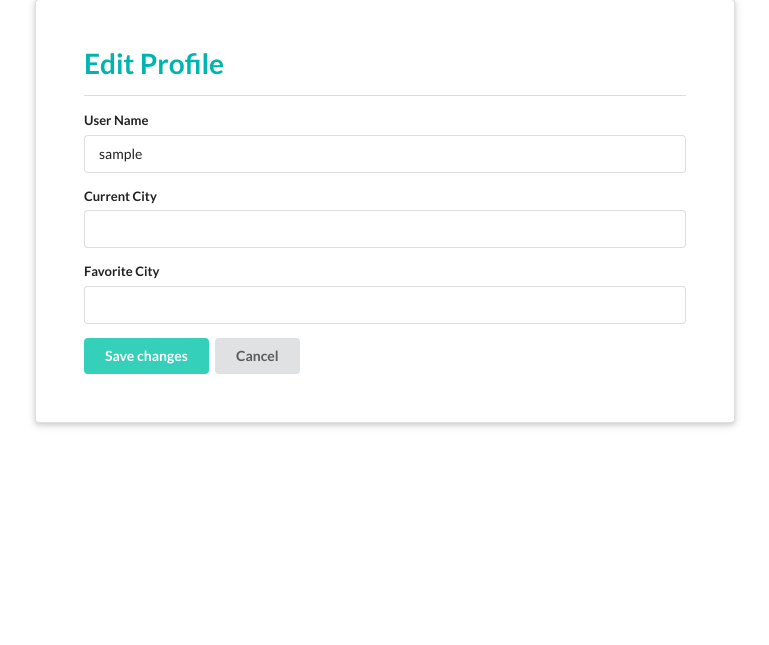
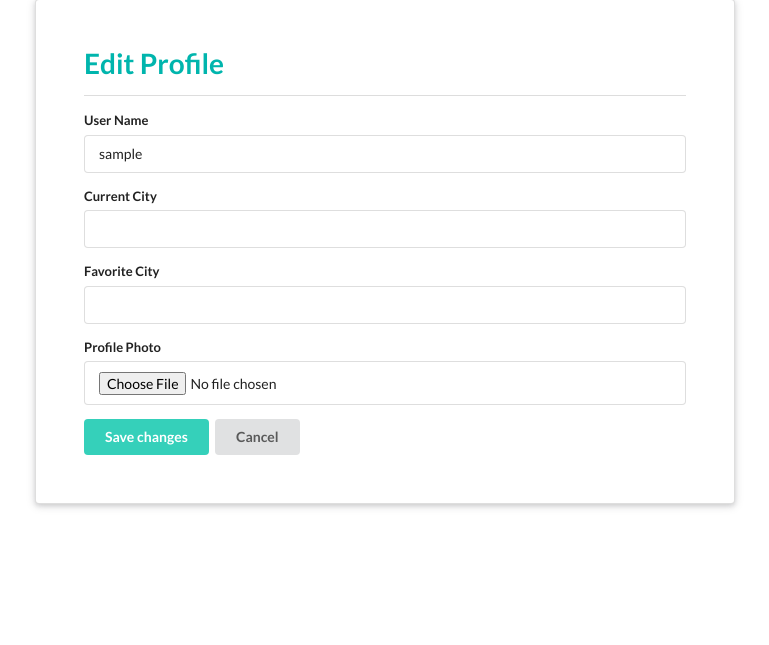
Before and after one commit to 2manycooks/Wayfarer, a Django app: page /users/edit in a window 1280 px wide. Shown: the part 251-896 px from the top of the page, without its empty margins (255-1024 px from the left). Run offline with Django 3.2, Linux system fonts and the light colour scheme; the visitor is signed in with stand-in values (Sample User, id 1); some libraries are stand-ins or nearby versions.

Commit message:
adds image upload to form

```diff
--- a/main_app/templates/users/edit.html
+++ b/main_app/templates/users/edit.html
@@ -27,6 +27,12 @@
                             {{ profile_form.favorite_city }}
                         </div>
                     </div>
+                    <div class="field">
+                        <label>Profile Photo</label>
+                        <div class="ui input">
+                            {{ profile_form.image }}
+                        </div>
+                    </div>
                    <button type="submit" class="ui teal button">Save changes</button>
                    <button type="submit" class="ui button"  href="{% url 'profile' %}">Cancel</button>
             </form>
```
